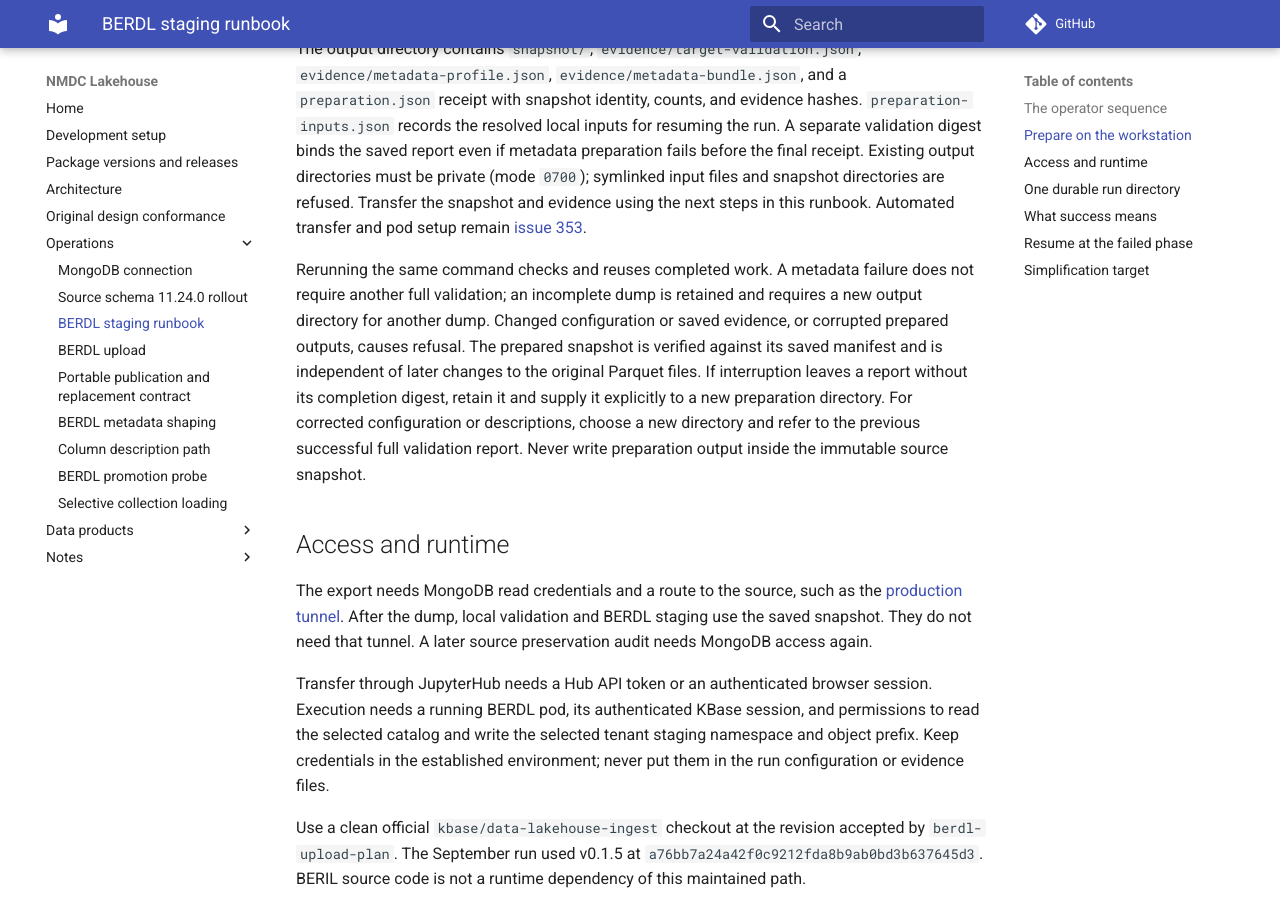
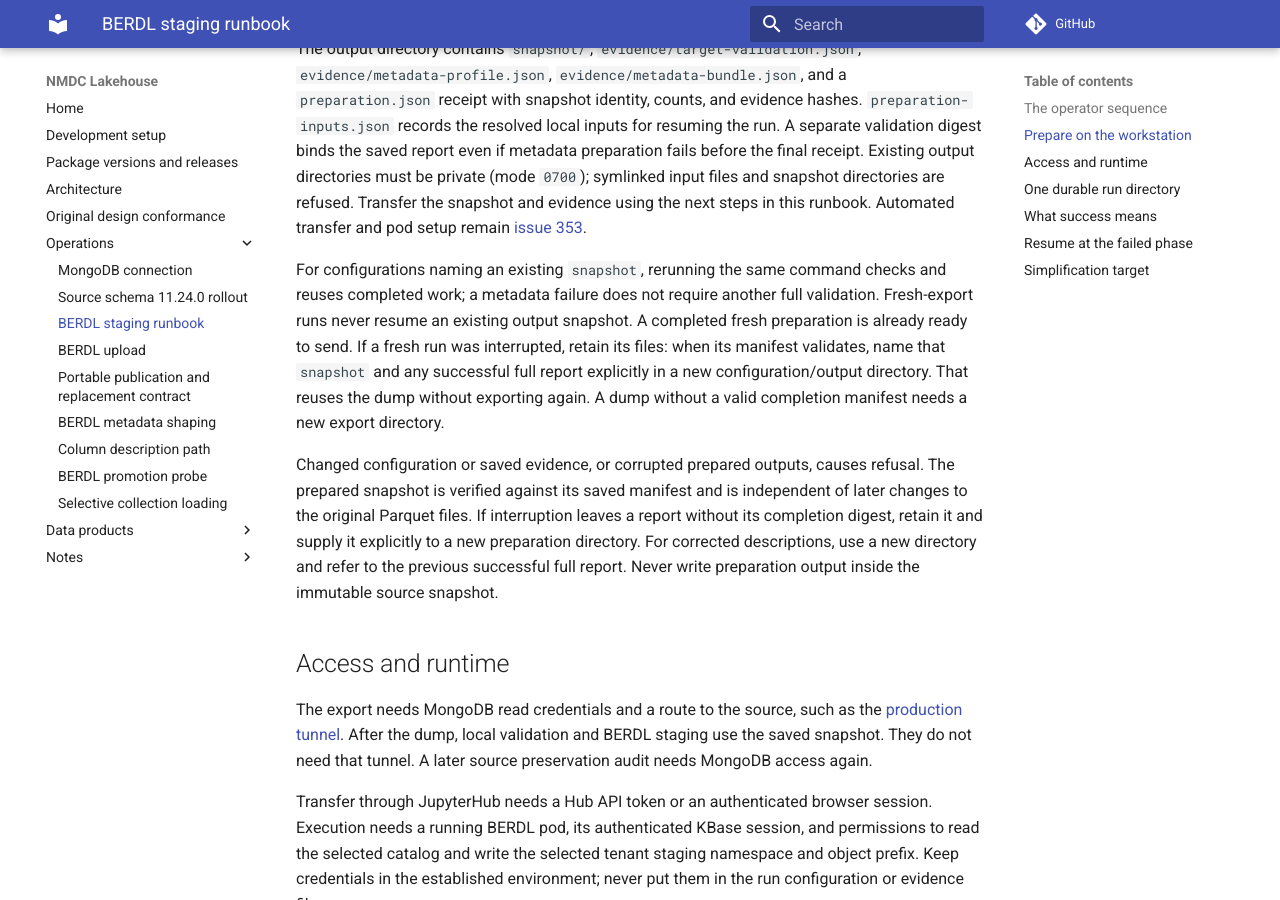
Before and after one commit to microbiomedata/nmdc-lakehouse, an MkDocs documentation site: the page built from docs/berdl-staging-runbook.md, in a window 1280 px wide and 900 px high, scrolled down 2328 px. Built offline with MkDocs 1.6.1 and Material for MkDocs 9.7.7, drawn with Linux system fonts in a browser that asks for light colours; comment, search, counter and statistics services are not loaded.

Commit message:
Require explicit snapshot inputs instead of resuming fresh exports

```diff
--- a/docs/berdl-staging-runbook.md
+++ b/docs/berdl-staging-runbook.md
@@ -101,15 +101,22 @@ Transfer the snapshot and evidence using the next steps in this runbook.
 Automated transfer and pod setup remain
 [issue 353](https://github.com/microbiomedata/nmdc-lakehouse/issues/353).
 
-Rerunning the same command checks and reuses completed work. A metadata failure
-does not require another full validation; an incomplete dump is retained and
-requires a new output directory for another dump. Changed configuration or saved
-evidence, or corrupted prepared outputs, causes refusal. The prepared snapshot
-is verified against its saved manifest and is independent of later changes to
-the original Parquet files. If interruption leaves a report without its completion
-digest, retain it and supply it explicitly to a new preparation directory. For corrected configuration or descriptions, choose a new
-directory and refer to the previous successful full validation report. Never
-write preparation output inside the immutable source snapshot.
+For configurations naming an existing `snapshot`, rerunning the same command
+checks and reuses completed work; a metadata failure does not require another
+full validation. Fresh-export runs never resume an existing output snapshot.
+A completed fresh preparation is already ready to send. If a fresh run was
+interrupted, retain its files: when its manifest validates, name that `snapshot`
+and any successful full report explicitly in a new configuration/output directory.
+That reuses the dump without exporting again. A dump without a valid completion
+manifest needs a new export directory.
+
+Changed configuration or saved evidence, or corrupted prepared outputs, causes
+refusal. The prepared snapshot is verified against its saved manifest and is
+independent of later changes to the original Parquet files. If interruption leaves
+a report without its completion digest, retain it and supply it explicitly to a
+new preparation directory. For corrected descriptions, use a new directory and
+refer to the previous successful full report. Never write preparation output
+inside the immutable source snapshot.
 
 ## Access and runtime
 
```
Also changed, not shown: 2 other files.
